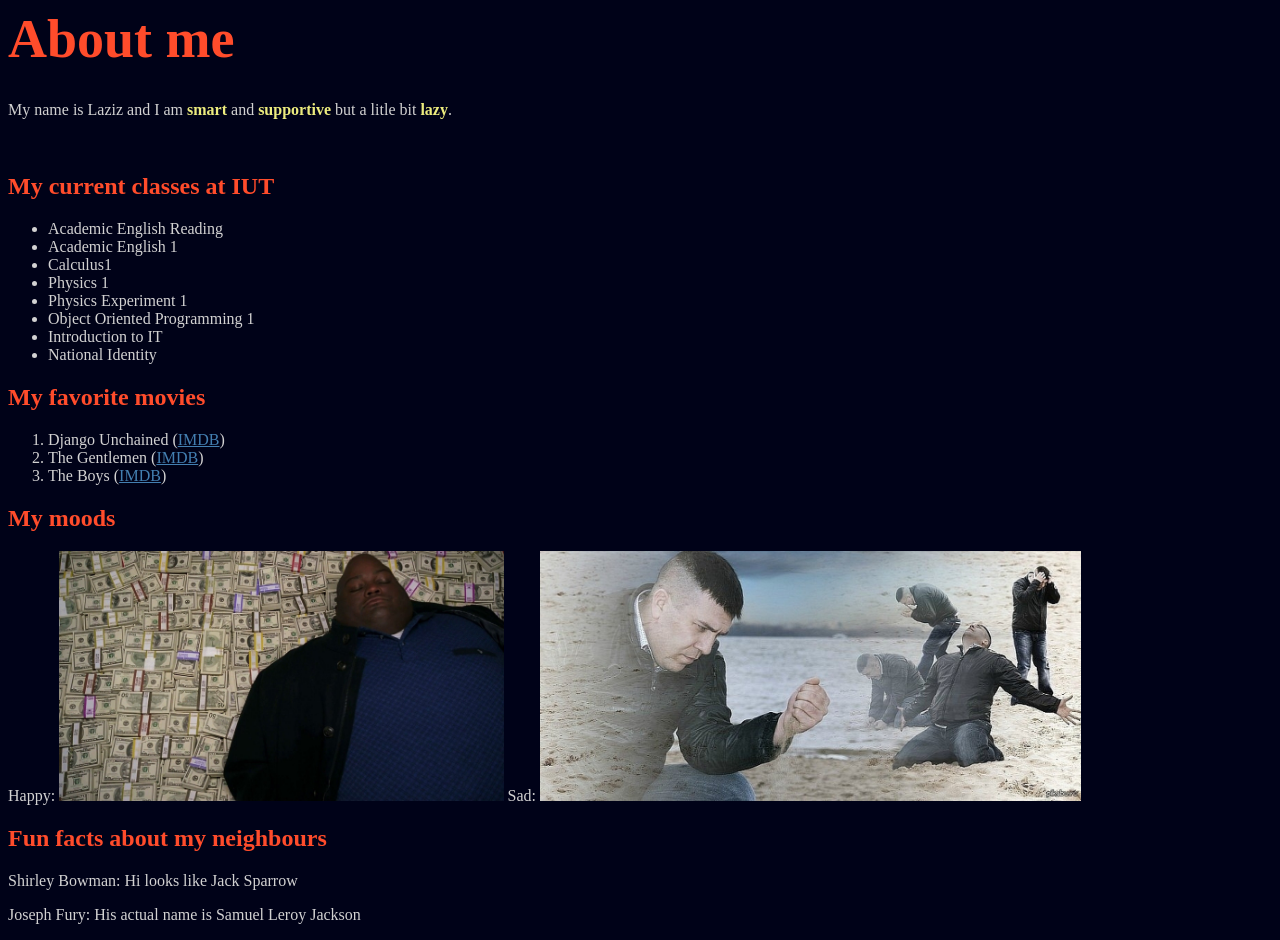
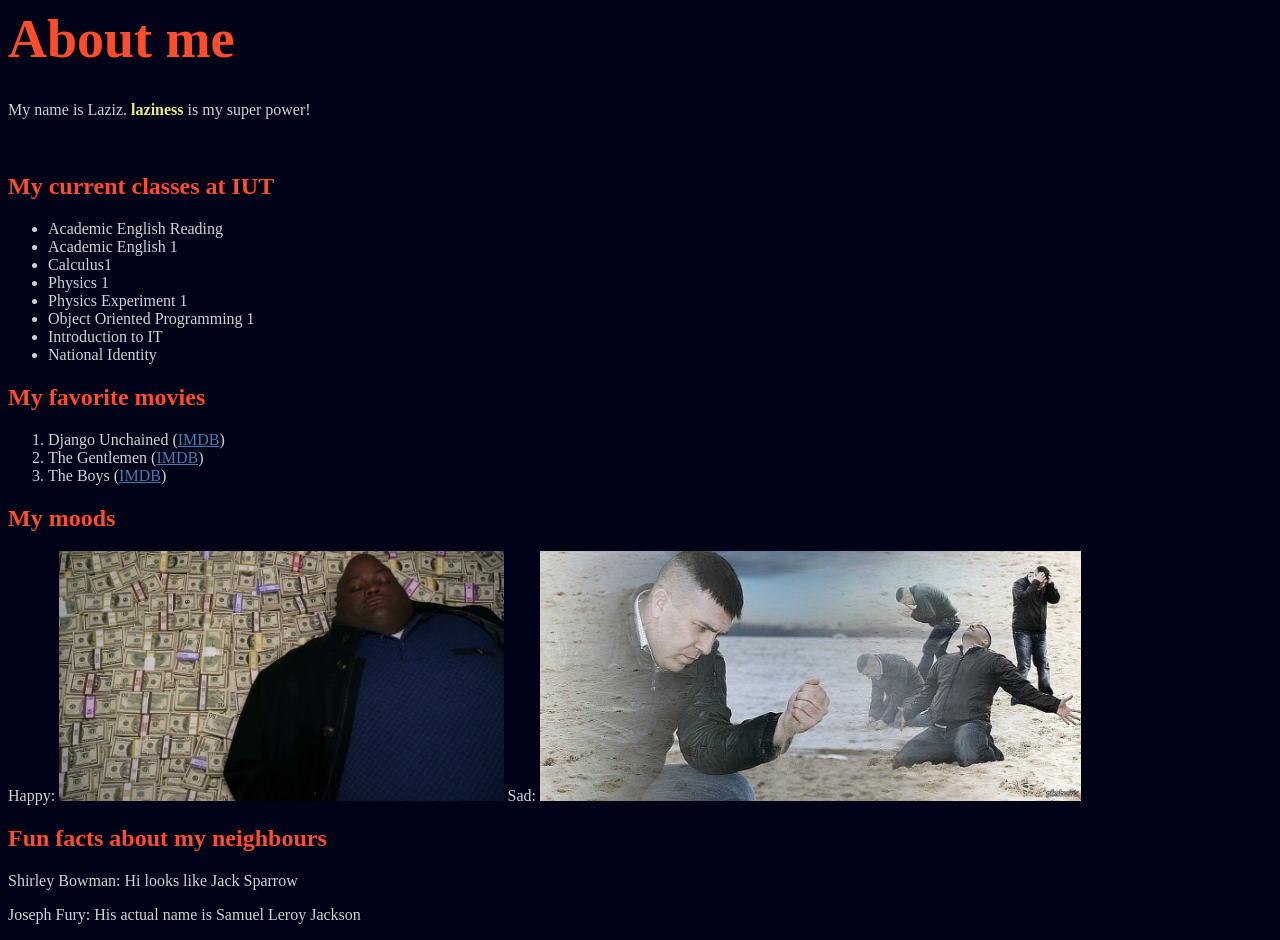
Before and after one commit to LazizGameDeveloper/LazizGameDeveloper.github.io, a plain HTML site: page index.html in a window 1280 px wide. Drawn offline with Linux system fonts and the light colour scheme.

Commit message:
Update index.html
#

```diff
--- a/index.html
+++ b/index.html
@@ -10,7 +10,7 @@
 </head>
 <body>
     <h1>About me</h1>
-    <p>My name is Laziz and I am <strong>smart</strong> and <strong>supportive</strong> but a litle bit <strong>lazy</strong>.</p>
+    <p>My name is Laziz. <strong>laziness</strong> is my super power!</p>
     <br>
     <h2>My current classes at IUT</h2>
     <ul>
```
